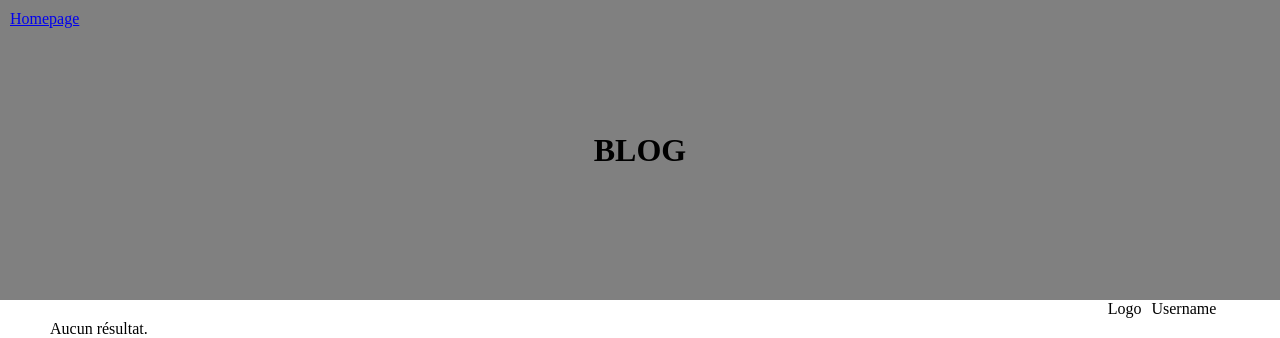
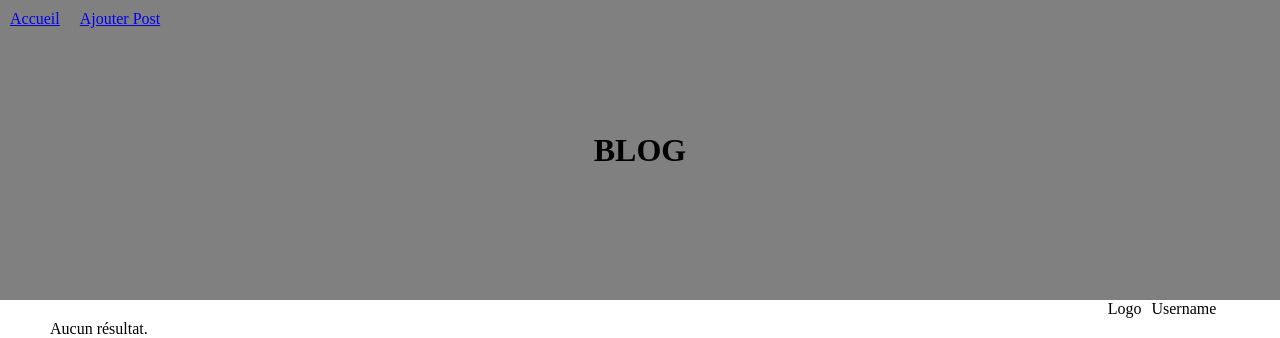
Before and after one commit to RomPiot/symfony_tp, a Symfony app: template templates/base.html.twig in a window 1280 px wide. Shown: the top 338 px of the page. Run offline with Twig, Linux system fonts and the light colour scheme; the template is opened without the code that fills it, so the values that code supplies are empty; some libraries are stand-ins or nearby versions.

```diff
--- a/public/style.css
+++ b/public/style.css
@@ -67,11 +67,13 @@ body {
     margin-right: 10px;
 }
 
-.homepage {
+.menu {
     position: absolute;
-    top: 10px;
-    left: 10px;
+    top: 0;
+    left: 0;
+    display: flex;
 }
+
 
 .all-comments {
     border-top: 1px solid black;
@@ -88,3 +90,7 @@ body {
     padding: 0 10px;
     background-color: white;
 }
+
+.menu-item {
+    padding: 10px;
+}
--- a/src/Controller/PostController.php
+++ b/src/Controller/PostController.php
@@ -36,9 +36,9 @@ class PostController extends AbstractController
             ->add('save', SubmitType::class, ['label' => 'Créer'])
             ->getForm();
 
-		return $this->render('post/add.html.twig', [
-			'form' => $form->createView()
-			]);
+        return $this->render('post/add.html.twig', [
+            'form' => $form->createView()
+        ]);
 	}
 
     /**
--- a/templates/base.html.twig
+++ b/templates/base.html.twig
@@ -8,7 +8,10 @@
         {% endblock %}
     </head>
     <body>
-        <a class="homepage" href="{{ path('post') }}">Homepage</a>
+        <div class="menu">
+            <a class="menu-item" href="{{ path('post') }}">Accueil</a>
+            <a class="menu-item" href="{{ path('post_add') }}">Ajouter Post</a>
+        </div>
         <div class="title">
             <h1>{% block mainTitle %}BLOG{% endblock %}</h1>
         </div>
```
Also changed, not shown: templates/post/add.html.twig (renamed from templates/post/add.hml.twig).
